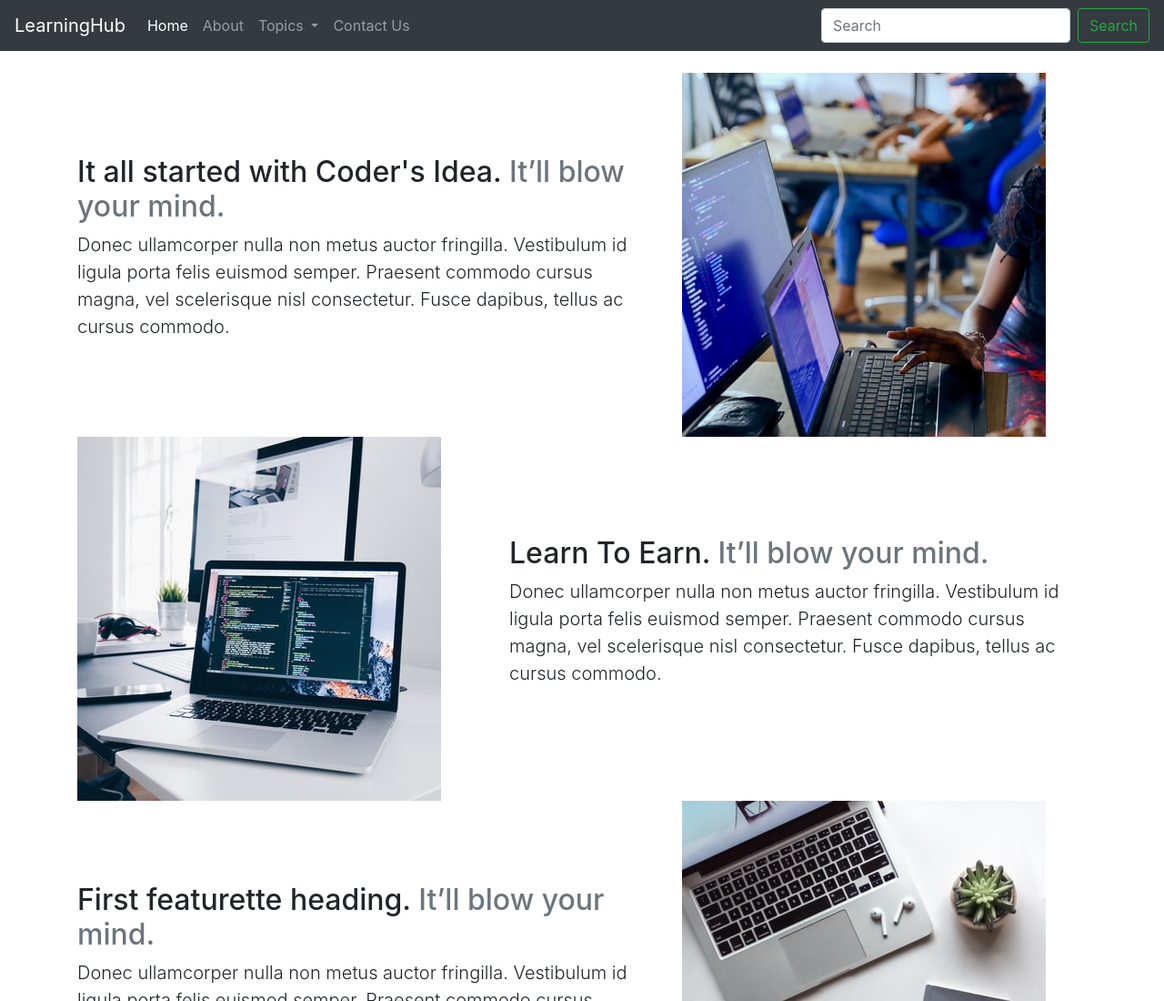
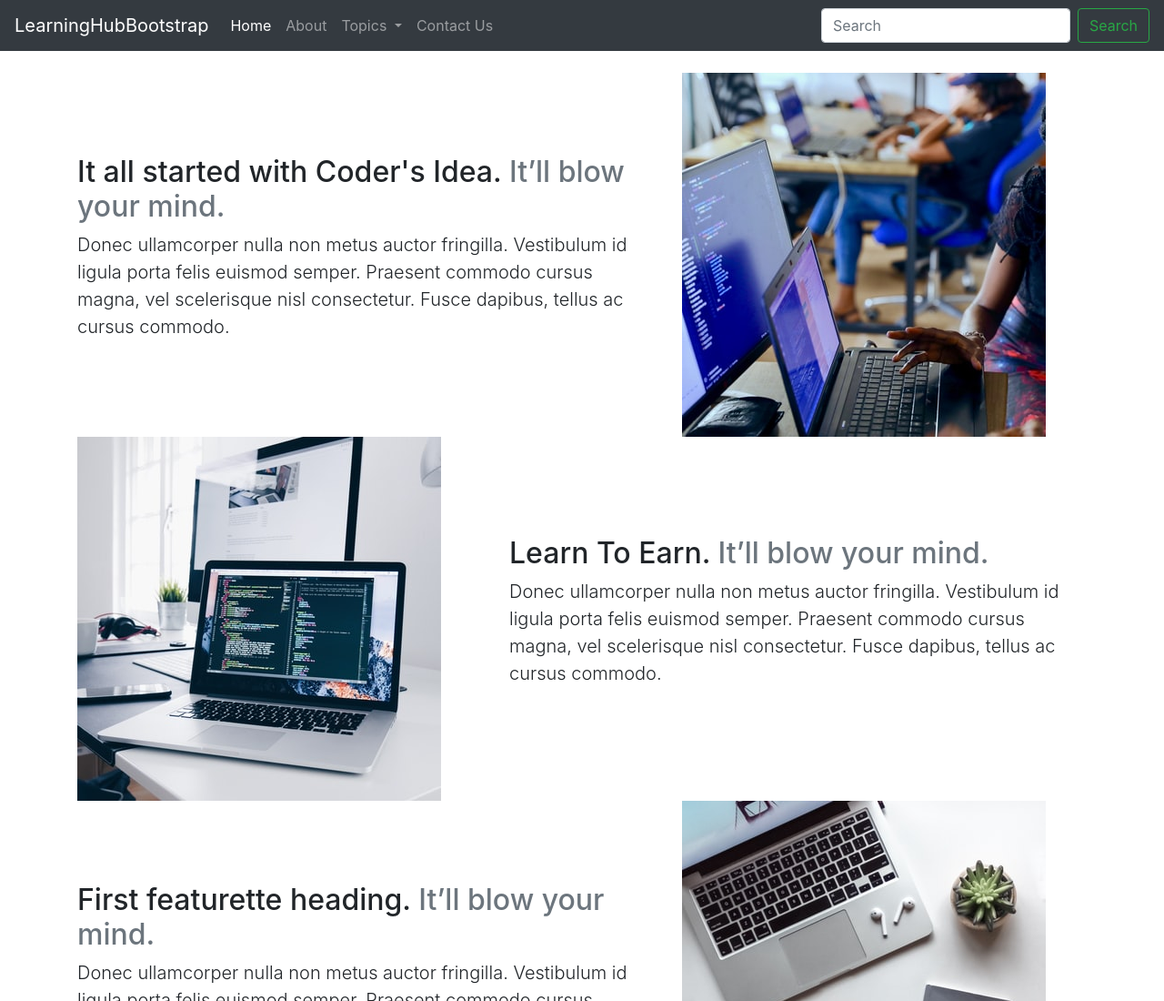
Before and after one commit to SaadCod/LearningHubBootstrap, a plain HTML site: page About.html in a window 1280 px wide. Shown: the top 1100 px of the page at 91% size. Drawn offline with nearby package versions, Linux system fonts and the light colour scheme.

Commit message:
Update About.html

```diff
--- a/About.html
+++ b/About.html
@@ -15,8 +15,7 @@
 
 <body>
      <nav class="navbar navbar-expand-lg navbar-dark bg-dark">
-
-            <a class="navbar-brand" href="/LearningHub/">LearningHub</a>
+        <a class="navbar-brand" href="/LearningHubBootstrap/">LearningHubBootstrap</a>
         <button class="navbar-toggler" type="button" data-toggle="collapse" data-target="#navbarSupportedContent"
             aria-controls="navbarSupportedContent" aria-expanded="false" aria-label="Toggle navigation">
             <span class="navbar-toggler-icon"></span>
@@ -25,10 +24,10 @@
         <div class="collapse navbar-collapse" id="navbarSupportedContent">
             <ul class="navbar-nav mr-auto">
                 <li class="nav-item active">
-                        <a class="nav-link" href="/LearningHub/">Home <span class="sr-only">(current)</span></a>
+                    <a class="nav-link" href="/LearningHubBootstrap/">Home <span class="sr-only">(current)</span></a>
                 </li>
                 <li class="nav-item">
-                        <a class="nav-link" href="/LearningHub/About.html">About</a>
+                    <a class="nav-link" href="/LearningHubBootstrap/About.html">About</a>
                 </li>
 
                 <li class="nav-item dropdown">
@@ -45,7 +44,7 @@
                     </div>
                 </li>
                 <li class="nav-item">
-                        <a class="nav-link" href="/LearningHub/Contact.html">Contact Us</a>
+                    <a class="nav-link" href="/LearningHubBootstrap/Contact.html">Contact Us</a>
                 </li>
 
 
```
Lines whose indentation alone changed are shown as unchanged.
